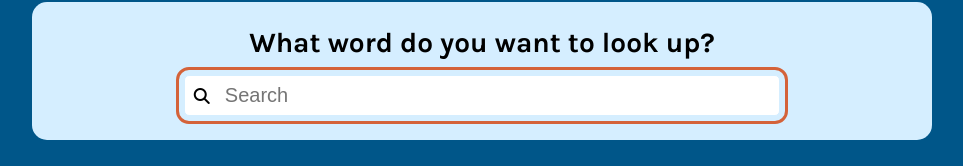
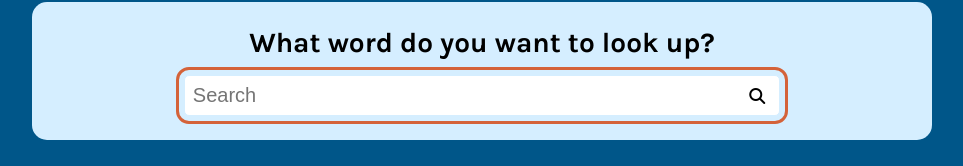
Before and after one commit to kriseliassen/dictionary-react, a React (Create React App) app: page / in a window 1280 px wide. Shown: the part 161-327 px from the top of the page, without its empty margins (158-1121 px from the left). Built offline with nearby package versions, Linux system fonts and the light colour scheme.

Commit message:
Moved search icon and added functionality to it

```diff
--- a/src/Dictionary.css
+++ b/src/Dictionary.css
@@ -57,13 +57,17 @@
 .Dictionary .search-icon {
 	position: absolute;
 	top: 13px;
-	left: 10px;
+	right: 15px;
 	font-size: var(--fs-body);
+}
+
+.Dictionary .search-icon:hover {
+	cursor: pointer;
 }
 
 .Dictionary .search-field {
 	width: 100%;
-	padding: 0.5rem 0.5rem 0.5rem 2.5rem;
+	padding: 0.5rem 2.5rem 0.5rem 0.5rem;
 	font-size: 1.25rem;
 	border: 1.5px solid var(--clr-dark);
 	border-radius: 5px;
--- a/src/Dictionary.js
+++ b/src/Dictionary.js
@@ -42,7 +42,6 @@ export default function Dictionary() {
 			<div className="container">
 				<h2 className="search-prompt">What word do you want to look up?</h2>
 				<form className="search-form" onSubmit={search}>
-					<i className="fas fa-search search-icon"></i>
 					<input
 						type="search"
 						placeholder="Search"
@@ -51,6 +50,7 @@ export default function Dictionary() {
 						autoFocus={true}
 						onChange={handleKeywordChange}
 					/>
+					<i className="fas fa-search search-icon" onClick={search}></i>
 				</form>
 				<Results results={results} />
 				{errorMsg && <p className="errorMsg">{errorMsg}</p>}
```
